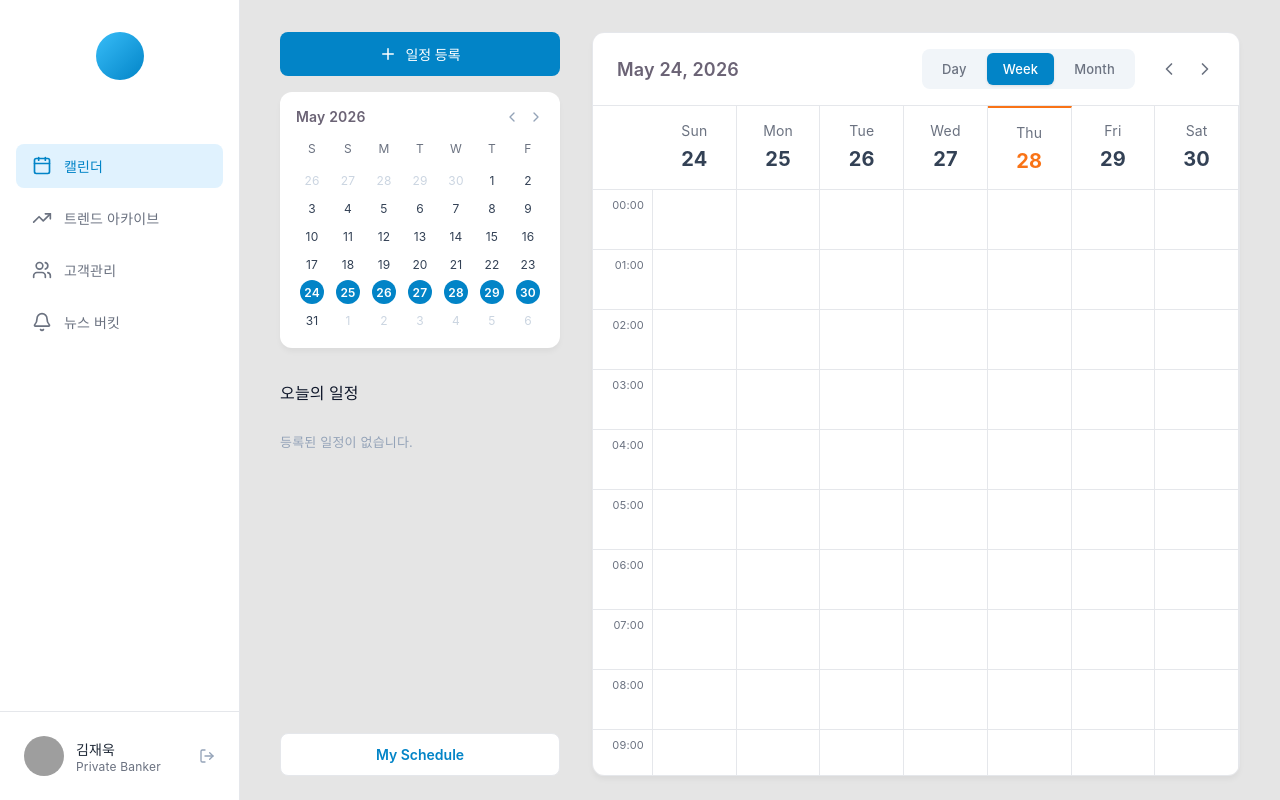
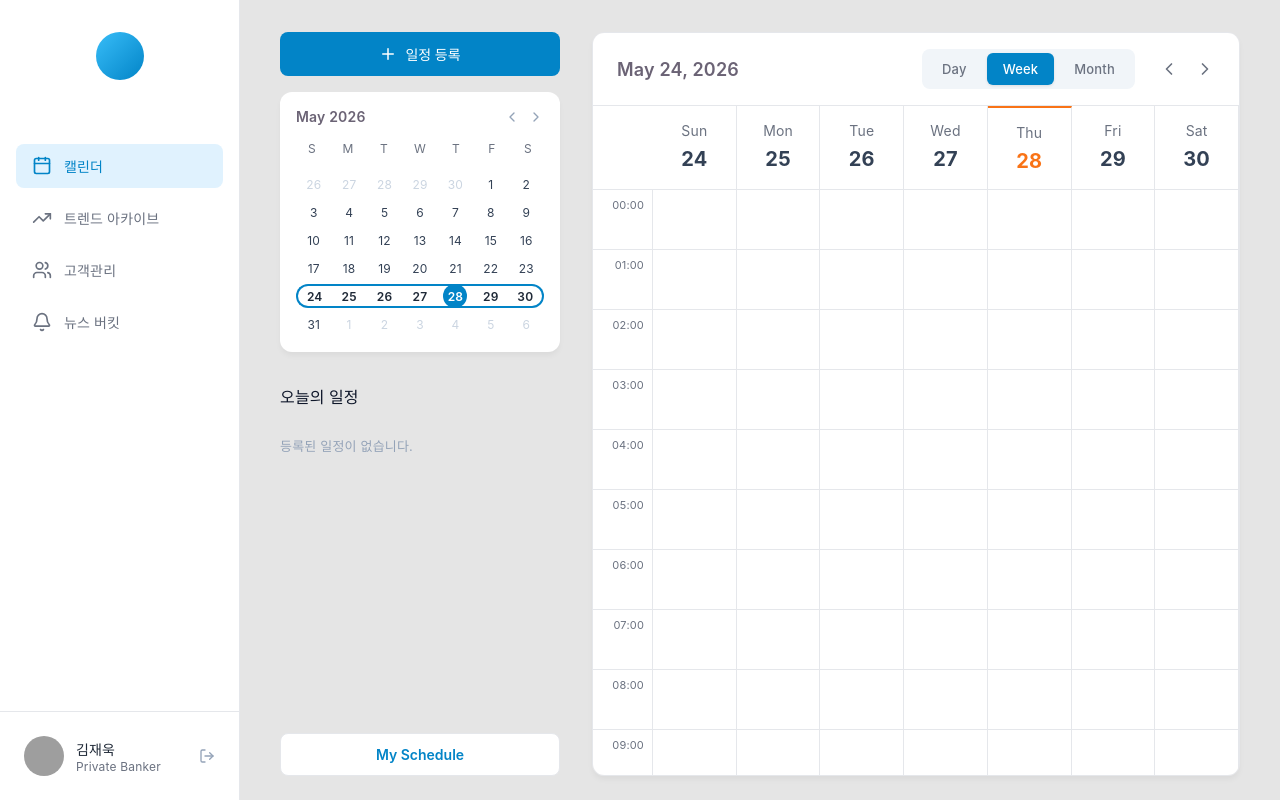
Before and after one commit to PoomSaengPoomSa/POOM-FRONT, a React app: page /weekly-calendar in a window 1280 px wide. Built offline with nearby package versions, Linux system fonts and the light colour scheme; grey boxes are pictures that could not be loaded; the HTML template or start-up script is replaced by a standard one.

Commit message:
캘린더 UI 및 미니 캘린더 개선

```diff
--- a/src/pages/calendar/CalendarNew.css
+++ b/src/pages/calendar/CalendarNew.css
@@ -231,6 +231,56 @@
   background-color: var(--cal-primary);
   color: white;
   font-weight: 600;
+}
+
+/* Week Mode */
+.cal-mini-calendar.mode-week .cal-mini-grid {
+  gap: 4px 0;
+}
+.cal-mini-calendar.mode-week .cal-mini-day {
+  width: 100%;
+  border-radius: 0;
+}
+.cal-mini-calendar.mode-week .cal-mini-day.selected {
+  position: relative;
+  background-color: transparent;
+  color: var(--cal-text-main);
+  border-top: 2px solid var(--cal-primary);
+  border-bottom: 2px solid var(--cal-primary);
+}
+.cal-mini-calendar.mode-week .cal-mini-day.selected.target-date {
+  color: white;
+  z-index: 1;
+}
+.cal-mini-calendar.mode-week .cal-mini-day.selected.target-date::before {
+  content: "";
+  position: absolute;
+  top: 50%;
+  left: 50%;
+  width: 24px;
+  height: 24px;
+  transform: translate(-50%, -50%);
+  background-color: var(--cal-primary);
+  border-radius: 50%;
+  z-index: -1;
+}
+.cal-mini-calendar.mode-week .cal-mini-day.selected.muted {
+  color: #cbd5e1;
+}
+.cal-mini-calendar.mode-week .cal-mini-day.selected:nth-of-type(7n + 1) {
+  border-left: 2px solid var(--cal-primary);
+  border-radius: 16px 0 0 16px;
+}
+.cal-mini-calendar.mode-week .cal-mini-day.selected:nth-of-type(7n) {
+  border-right: 2px solid var(--cal-primary);
+  border-radius: 0 16px 16px 0;
+}
+
+/* Month Mode */
+.cal-mini-calendar.mode-month .cal-mini-grid {
+  border: 2px solid var(--cal-primary);
+  border-radius: 16px;
+  padding: 8px 0;
 }
 
 .cal-today-schedule {
--- a/src/pages/calendar/DailyCalendar.jsx
+++ b/src/pages/calendar/DailyCalendar.jsx
@@ -144,14 +144,16 @@ export default function DailyCalendar() {
                   <ChevronRight size={16} cursor="pointer" onClick={handleNextMonth} />
                 </div>
               </div>
-              <div className="cal-mini-grid">
-                <span className="cal-mini-day-name">S</span>
+              <div className="cal-mini-day-names" style={{ display: 'grid', gridTemplateColumns: 'repeat(7, 1fr)', gap: 4, textAlign: 'center', fontSize: 12, marginBottom: 8 }}>
                 <span className="cal-mini-day-name">S</span>
                 <span className="cal-mini-day-name">M</span>
                 <span className="cal-mini-day-name">T</span>
                 <span className="cal-mini-day-name">W</span>
                 <span className="cal-mini-day-name">T</span>
                 <span className="cal-mini-day-name">F</span>
+                <span className="cal-mini-day-name">S</span>
+              </div>
+              <div className="cal-mini-grid">
 
                 {generateMiniCalendar(miniCalMonth.year, miniCalMonth.month, selectedDate, 'day').map((d, i) => (
                   <div key={i}
--- a/src/pages/calendar/MonthlyCalendar.jsx
+++ b/src/pages/calendar/MonthlyCalendar.jsx
@@ -118,7 +118,7 @@ export default function MonthlyCalendar() {
               <Plus size={18} /> 일정 등록
             </button>
 
-            <div className="cal-mini-calendar">
+            <div className="cal-mini-calendar mode-month">
               <div className="cal-mini-header">
                 <span>{formatMonthYear(currentMonth.year, currentMonth.month)}</span>
                 <div style={{ display: 'flex', gap: 8, color: '#94a3b8' }}>
@@ -126,14 +126,16 @@ export default function MonthlyCalendar() {
                   <ChevronRight size={16} cursor="pointer" onClick={handleNextMonth} />
                 </div>
               </div>
-              <div className="cal-mini-grid">
-                <span className="cal-mini-day-name">S</span>
+              <div className="cal-mini-day-names" style={{ display: 'grid', gridTemplateColumns: 'repeat(7, 1fr)', gap: 4, textAlign: 'center', fontSize: 12, marginBottom: 8 }}>
                 <span className="cal-mini-day-name">S</span>
                 <span className="cal-mini-day-name">M</span>
                 <span className="cal-mini-day-name">T</span>
                 <span className="cal-mini-day-name">W</span>
                 <span className="cal-mini-day-name">T</span>
                 <span className="cal-mini-day-name">F</span>
+                <span className="cal-mini-day-name">S</span>
+              </div>
+              <div className="cal-mini-grid">
 
                 {generateMiniCalendar(currentMonth.year, currentMonth.month, selectedDate, 'month').map((d, i) => (
                   <div key={i}
--- a/src/pages/calendar/ScheduleRegistrationModal.jsx
+++ b/src/pages/calendar/ScheduleRegistrationModal.jsx
@@ -24,7 +24,7 @@ export default function ScheduleRegistrationModal({ isOpen, onClose }) {
     const yyyy = date.getFullYear();
     const mm = String(date.getMonth() + 1).padStart(2, '0');
     const dd = String(date.getDate()).padStart(2, '0');
-    const selectedStr = `${yyyy}-${mm}-${dd}`;
+    const selectedStr = `${yyyy}/${mm}/${dd}`;
 
     if (isEnd && startDate) {
       if (new Date(selectedStr) < new Date(startDate)) {
@@ -155,7 +155,7 @@ export default function ScheduleRegistrationModal({ isOpen, onClose }) {
                 <input
                   type="text"
                   className="cal-form-input"
-                  placeholder="12/05/2026"
+                  placeholder="2026/05/12"
                   value={startDate}
                   onChange={(e) => {
                     setStartDate(e.target.value);
@@ -178,7 +178,7 @@ export default function ScheduleRegistrationModal({ isOpen, onClose }) {
                 <input
                   type="text"
                   className="cal-form-input"
-                  placeholder="12/05/2026"
+                  placeholder="2026/05/12"
                   value={endDate}
                   onChange={(e) => {
                     setEndDate(e.target.value);
@@ -206,8 +206,15 @@ export default function ScheduleRegistrationModal({ isOpen, onClose }) {
                 className="cal-form-input"
                 value={startTime}
                 onChange={(e) => {
-                  setStartTime(e.target.value);
+                  const val = e.target.value;
+                  setStartTime(val);
                   if (errors.startTime) setErrors({ ...errors, startTime: false });
+                  if (val) {
+                    const [h, m] = val.split(':');
+                    const nextH = String((parseInt(h, 10) + 1) % 24).padStart(2, '0');
+                    setEndTime(`${nextH}:${m}`);
+                    if (errors.endTime) setErrors({ ...errors, endTime: false });
+                  }
                 }}
                 style={errors.startTime ? { backgroundColor: '#fee2e2' } : {}}
               />
@@ -227,17 +234,7 @@ export default function ScheduleRegistrationModal({ isOpen, onClose }) {
             </div>
           </div>
 
-          <div className="cal-form-section-title" style={{ marginTop: 24 }}>고객 정보</div>
-
-          <div className="cal-form-group">
-            <label className="cal-form-label">고객 선택</label>
-            <div className="cal-input-icon-wrap">
-              <input type="text" className="cal-form-input" placeholder="고객명 또는 연락처 검색" value={customer} onChange={(e) => setCustomer(e.target.value)} />
-              <Search size={16} className="cal-input-icon search" />
-            </div>
-          </div>
-
-          <div className="cal-form-group">
+          <div className="cal-form-group" style={{ marginTop: 16 }}>
             <label className="cal-form-label">색상</label>
             <div className="cal-color-picker">
               {['yellow', 'blue', 'pink', 'purple', 'lightblue', 'orange'].map(c => (
@@ -247,6 +244,16 @@ export default function ScheduleRegistrationModal({ isOpen, onClose }) {
                   onClick={() => setColor(c)}
                 ></div>
               ))}
+            </div>
+          </div>
+
+          <div className="cal-form-section-title" style={{ marginTop: 24 }}>고객 정보</div>
+
+          <div className="cal-form-group">
+            <label className="cal-form-label">고객 선택</label>
+            <div className="cal-input-icon-wrap">
+              <input type="text" className="cal-form-input" placeholder="고객명 또는 연락처 검색" value={customer} onChange={(e) => setCustomer(e.target.value)} />
+              <Search size={16} className="cal-input-icon search" />
             </div>
           </div>
 
--- a/src/pages/calendar/WeeklyCalendar.jsx
+++ b/src/pages/calendar/WeeklyCalendar.jsx
@@ -138,7 +138,7 @@ export default function WeeklyCalendar() {
               <Plus size={18} /> 일정 등록
             </button>
 
-            <div className="cal-mini-calendar">
+            <div className="cal-mini-calendar mode-week">
               <div className="cal-mini-header">
                 <span>{formatMonthYear(miniCalMonth.year, miniCalMonth.month)}</span>
                 <div style={{ display: 'flex', gap: 8, color: '#94a3b8' }}>
@@ -146,22 +146,29 @@ export default function WeeklyCalendar() {
                   <ChevronRight size={16} cursor="pointer" onClick={handleNextMonth} />
                 </div>
               </div>
-              <div className="cal-mini-grid">
-                <span className="cal-mini-day-name">S</span>
+              <div className="cal-mini-day-names" style={{ display: 'grid', gridTemplateColumns: 'repeat(7, 1fr)', gap: 4, textAlign: 'center', fontSize: 12, marginBottom: 8 }}>
                 <span className="cal-mini-day-name">S</span>
                 <span className="cal-mini-day-name">M</span>
                 <span className="cal-mini-day-name">T</span>
                 <span className="cal-mini-day-name">W</span>
                 <span className="cal-mini-day-name">T</span>
                 <span className="cal-mini-day-name">F</span>
+                <span className="cal-mini-day-name">S</span>
+              </div>
+              <div className="cal-mini-grid">
 
-                {generateMiniCalendar(miniCalMonth.year, miniCalMonth.month, selectedDate, 'week').map((d, i) => (
-                  <div key={i}
-                       className={`cal-mini-day ${d.muted ? 'muted' : ''} ${d.selected ? 'selected' : ''}`}
-                       onClick={() => handleDateClick(d.date)}>
-                    {d.day}
-                  </div>
-                ))}
+                {generateMiniCalendar(miniCalMonth.year, miniCalMonth.month, selectedDate, 'week').map((d, i) => {
+                  const isTarget = d.date.getFullYear() === selectedDate.getFullYear() &&
+                                   d.date.getMonth() === selectedDate.getMonth() &&
+                                   d.date.getDate() === selectedDate.getDate();
+                  return (
+                    <div key={i}
+                         className={`cal-mini-day ${d.muted ? 'muted' : ''} ${d.selected ? 'selected' : ''} ${isTarget ? 'target-date' : ''}`}
+                         onClick={() => handleDateClick(d.date)}>
+                      {d.day}
+                    </div>
+                  );
+                })}
               </div>
             </div>
 
```
